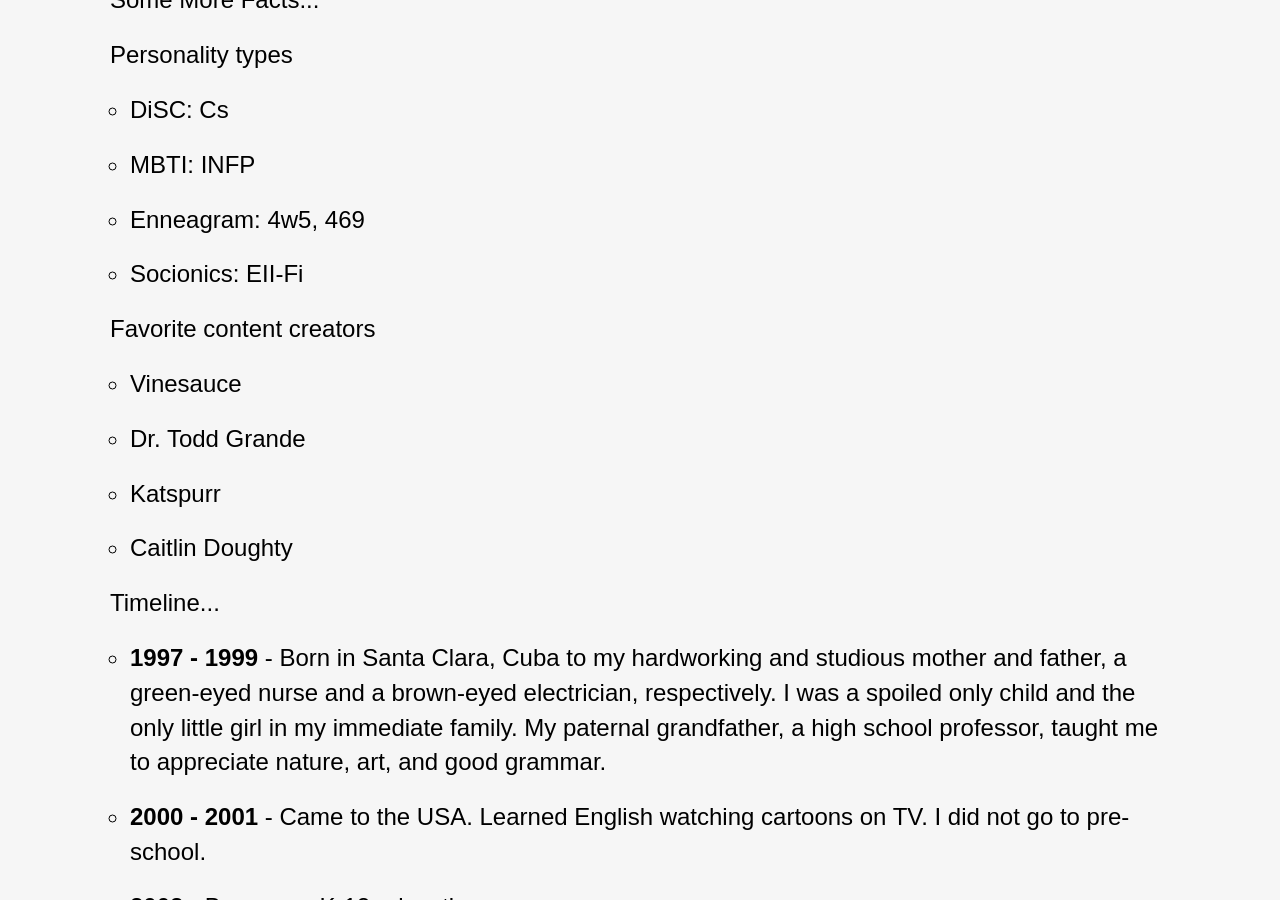
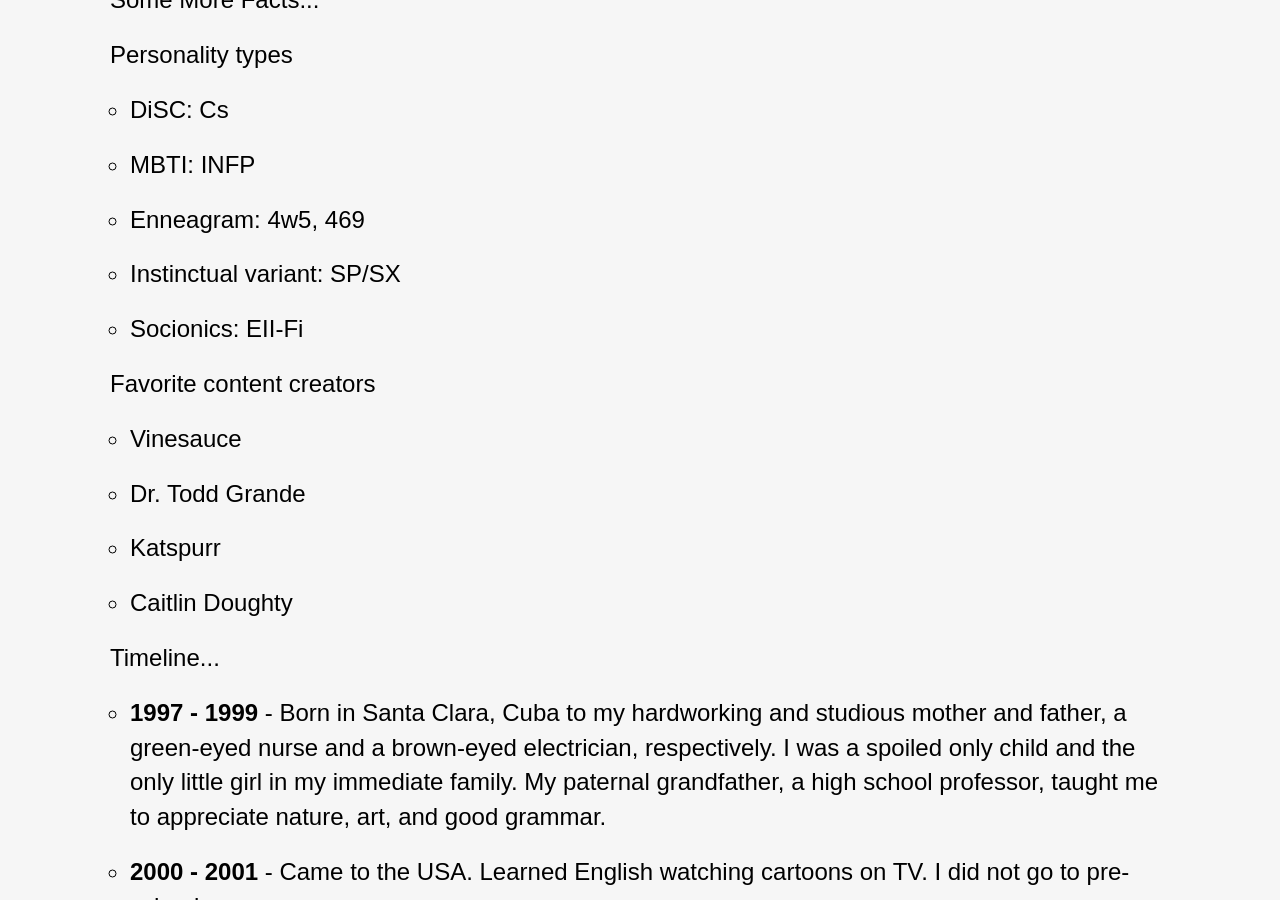
Before and after one commit to liz-lorena/2020, a Jekyll site: the page built from about/index.html, in a window 1280 px wide and 900 px high, scrolled down 1015 px. Built offline with Jekyll 4.4.1, drawn with Linux system fonts in a browser that asks for light colours.

Commit message:
Update index.html

```diff
--- a/about/index.html
+++ b/about/index.html
@@ -17,6 +17,7 @@
    <li>DiSC: Cs</li>
    <li>MBTI: INFP</li>
    <li>Enneagram: 4w5, 469</li>
+   <li>Instinctual variant: SP/SX</li>
    <li>Socionics: EII-Fi</li>
 </ul>
 <p>Favorite content creators</p>
```
